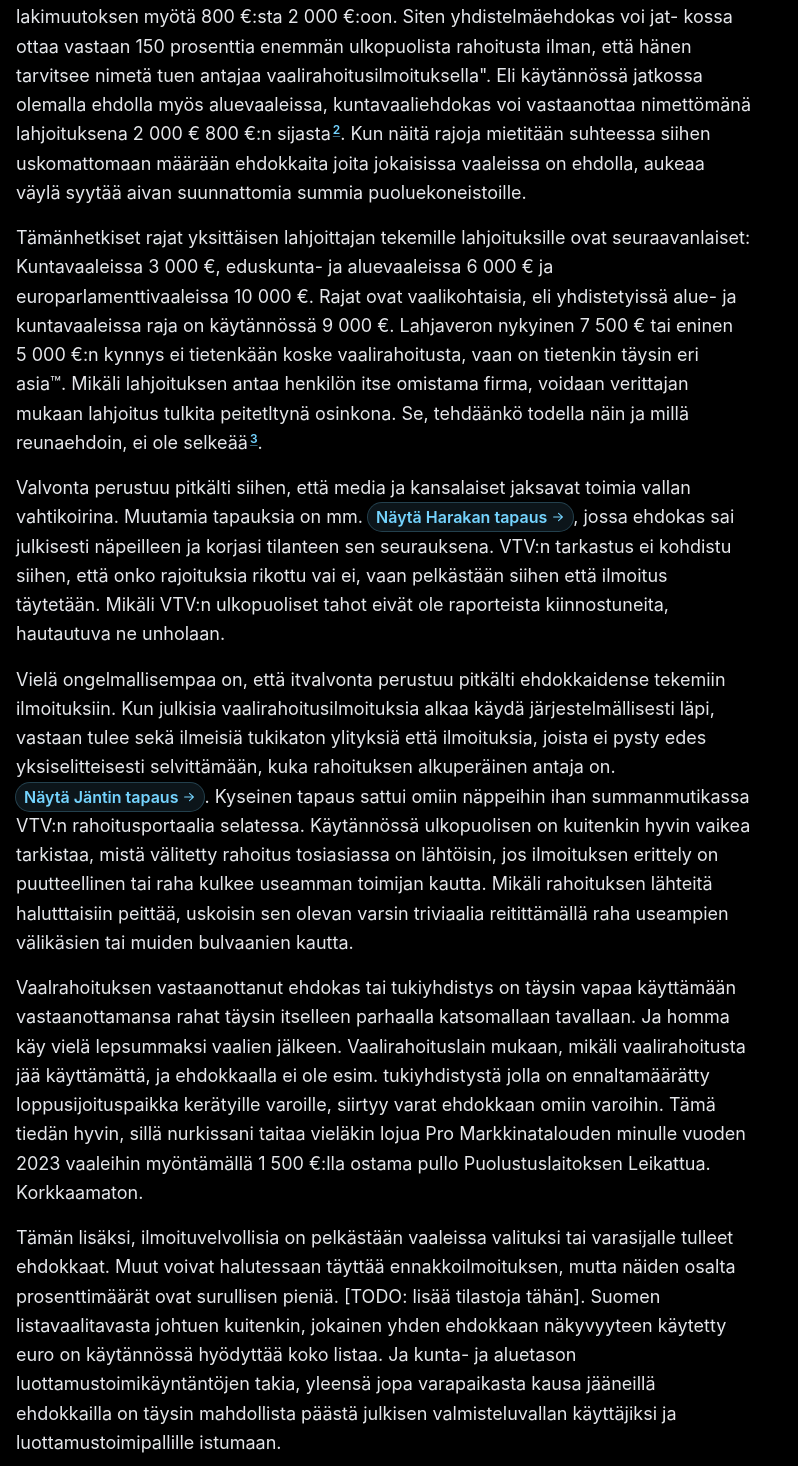
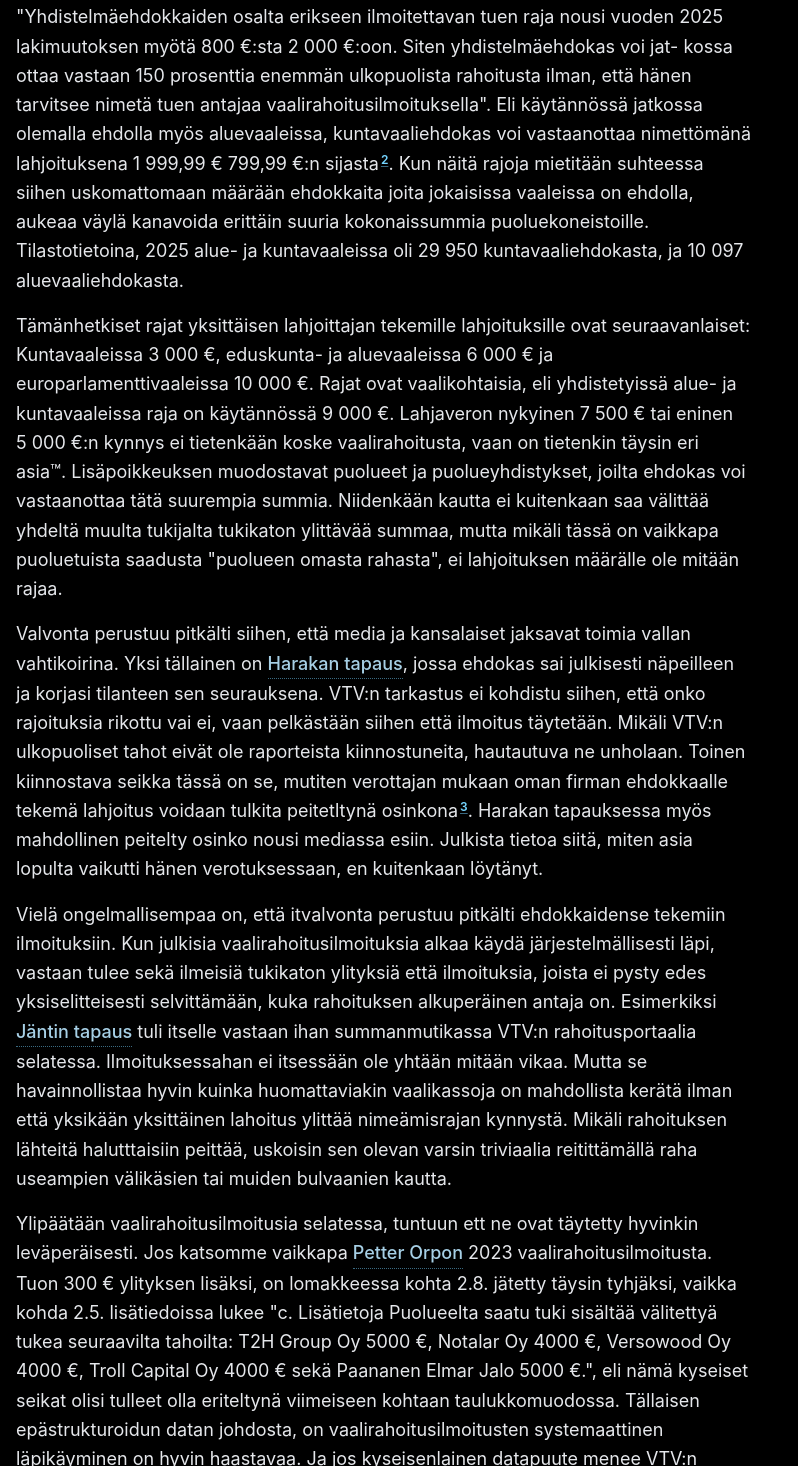
Before and after one commit to Earlo/kotisivut, a Next.js app: page /blogi/vaalirahoitus in a window 1280 px wide. Shown: the part 884-2350 px from the top of the page, without its empty margins (0-798 px from the left). Built offline with nearby package versions, Linux system fonts and the light colour scheme.

Commit message:
vaalirahoitus

```diff
--- a/app/blogi/vaalirahoitus/page.tsx
+++ b/app/blogi/vaalirahoitus/page.tsx
@@ -24,6 +24,19 @@ const references = [
     title: 'Verohallinto: Vaaliavustusten ja vaalimenojen käsittely verotuksessa',
   },
 ] satisfies readonly ReferenceSource[];
+
+const ehdokkaatIlmanIlmoitusta = [
+  { puolue: 'Liberaalipuolue – Vapaus valita', maara: '72', osuus: '22,6 %' },
+  { puolue: 'Vihreä liitto', maara: '1 114', osuus: '23,6 %' },
+  { puolue: 'Vasemmistoliitto', maara: '2 276', osuus: '41,8 %' },
+  { puolue: 'Suomen Sosialidemokraattinen Puolue', maara: '4 613', osuus: '53,2 %' },
+  { puolue: 'Suomen Keskusta', maara: '4 884', osuus: '53,2 %' },
+  { puolue: 'Kansallinen Kokoomus', maara: '5 561', osuus: '60,6 %' },
+  { puolue: 'Suomen ruotsalainen kansanpuolue', maara: '1 215', osuus: '61,2 %' },
+  { puolue: 'Suomen Kristillisdemokraatit (KD)', maara: '2 434', osuus: '67,5 %' },
+  { puolue: 'Perussuomalaiset', maara: '4 721', osuus: '68,8 %' },
+  { puolue: 'Liike Nyt', maara: '707', osuus: '82,1 %' },
+] as const;
 
 export const metadata: Metadata = {
   title: 'Vaalirahoituslaki ja -valvonta on yksi vitsi',
@@ -119,17 +132,20 @@ const PartiesPage = () => {
               <Money amount={1100} suffix=":oon" /> ja alue- ja eudskunta- alue- tai presidentinvaaleissa{' '}
               <Money amount={1500} suffix=":sta" /> <Money amount={2000} suffix=":oon" />. Varsinkin Alue- ja
               kuntavaalien eroavat rajat tulevat varmasti olemaan ongelma, mikäli vaaleja jatkossakin toteutetaan
-              päällekkäisinä vaaleina. Vielä 2025 vaaliessa oli Aluevaalien ilmoitusraja sama kuin kuntavaalien{' '}
-              <Money amount={800} />. Nostoa argumentoitiin indeksikorotuksena
+              päällekkäisinä vaaleina. Vielä 2025 vaaliessa oli aluevaalien ilmoitusraja sama kuin kuntavaalien{' '}
+              <Money amount={800} /> mikäli ehdokas oli ehdolla molemmissa (<Money amount={1500} /> jos vain
+              aluevaaleissa). Nostoa argumentoitiin indeksikorotuksena
               <Reference number={1} />. VTV:n aluevaalirahoitusraportin mukaan "Yhdistelmäehdokkaiden osalta erikseen
               ilmoitettavan tuen raja nousi vuoden 2025 lakimuutoksen myötä <Money amount={800} suffix=":sta" />{' '}
               <Money amount={2000} suffix=":oon" />. Siten yhdistelmäehdokas voi jat- kossa ottaa vastaan 150 prosenttia
               enemmän ulkopuolista rahoitusta ilman, että hänen tarvitsee nimetä tuen antajaa
               vaalirahoitusilmoituksella". Eli käytännössä jatkossa olemalla ehdolla myös aluevaaleissa,
-              kuntavaaliehdokas voi vastaanottaa nimettömänä lahjoituksena <Money amount={2000} />{' '}
-              <Money amount={800} suffix=":n" /> sijasta
+              kuntavaaliehdokas voi vastaanottaa nimettömänä lahjoituksena <Money amount={1999.99} />{' '}
+              <Money amount={799.99} suffix=":n" /> sijasta
               <Reference number={2} />. Kun näitä rajoja mietitään suhteessa siihen uskomattomaan määrään ehdokkaita
-              joita jokaisissa vaaleissa on ehdolla, aukeaa väylä syytää aivan suunnattomia summia puoluekoneistoille.
+              joita jokaisissa vaaleissa on ehdolla, aukeaa väylä kanavoida erittäin suuria kokonaissummia
+              puoluekoneistoille. Tilastotietoina, 2025 alue- ja kuntavaaleissa oli 29 950 kuntavaaliehdokasta, ja 10
+              097 aluevaaliehdokasta.
             </Text>
             <Text>
               Tämänhetkiset rajat yksittäisen lahjoittajan tekemille lahjoituksille ovat seuraavanlaiset: Kuntavaaleissa{' '}
@@ -137,46 +153,94 @@ const PartiesPage = () => {
               <Money amount={10000} />. Rajat ovat vaalikohtaisia, eli yhdistetyissä alue- ja kuntavaaleissa raja on
               käytännössä <Money amount={9000} />. Lahjaveron nykyinen <Money amount={7500} /> tai eninen{' '}
               <Money amount={5000} suffix=":n" /> kynnys ei tietenkään koske vaalirahoitusta, vaan on tietenkin täysin
-              eri asia™. Mikäli lahjoituksen antaa henkilön itse omistama firma, voidaan verittajan mukaan lahjoitus
-              tulkita peitetltynä osinkona. Se, tehdäänkö todella näin ja millä reunaehdoin, ei ole selkeää
-              <Reference number={3} />.
+              eri asia™. Lisäpoikkeuksen muodostavat puolueet ja puolueyhdistykset, joilta ehdokas voi vastaanottaa tätä
+              suurempia summia. Niidenkään kautta ei kuitenkaan saa välittää yhdeltä muulta tukijalta tukikaton
+              ylittävää summaa, mutta mikäli tässä on vaikkapa puoluetuista saadusta "puolueen omasta rahasta", ei
+              lahjoituksen määrälle ole mitään rajaa.
             </Text>
             <Text>
-              Valvonta perustuu pitkälti siihen, että media ja kansalaiset jaksavat toimia vallan vahtikoirina. Muutamia
-              tapauksia on mm. <Tapauspainike nimi="Timo Harakka">Näytä Harakan tapaus</Tapauspainike>, jossa ehdokas
-              sai julkisesti näpeilleen ja korjasi tilanteen sen seurauksena. VTV:n tarkastus ei kohdistu siihen, että
-              onko rajoituksia rikottu vai ei, vaan pelkästään siihen että ilmoitus täytetään. Mikäli VTV:n ulkopuoliset
-              tahot eivät ole raporteista kiinnostuneita, hautautuva ne unholaan.
+              Valvonta perustuu pitkälti siihen, että media ja kansalaiset jaksavat toimia vallan vahtikoirina. Yksi
+              tällainen on <Tapauspainike nimi="Timo Harakka">Harakan tapaus</Tapauspainike>, jossa ehdokas sai
+              julkisesti näpeilleen ja korjasi tilanteen sen seurauksena. VTV:n tarkastus ei kohdistu siihen, että onko
+              rajoituksia rikottu vai ei, vaan pelkästään siihen että ilmoitus täytetään. Mikäli VTV:n ulkopuoliset
+              tahot eivät ole raporteista kiinnostuneita, hautautuva ne unholaan. Toinen kiinnostava seikka tässä on se,
+              mutiten verottajan mukaan oman firman ehdokkaalle tekemä lahjoitus voidaan tulkita peitetltynä osinkona
+              <Reference number={3} />. Harakan tapauksessa myös mahdollinen peitelty osinko nousi mediassa esiin.
+              Julkista tietoa siitä, miten asia lopulta vaikutti hänen verotuksessaan, en kuitenkaan löytänyt.
             </Text>
             <Text>
               Vielä ongelmallisempaa on, että itvalvonta perustuu pitkälti ehdokkaidense tekemiin ilmoituksiin. Kun
               julkisia vaalirahoitusilmoituksia alkaa käydä järjestelmällisesti läpi, vastaan tulee sekä ilmeisiä
               tukikaton ylityksiä että ilmoituksia, joista ei pysty edes yksiselitteisesti selvittämään, kuka
-              rahoituksen alkuperäinen antaja on.{' '}
-              <Tapauspainike nimi="Aleksi Jäntti">Näytä Jäntin tapaus</Tapauspainike>. Kyseinen tapaus sattui omiin
-              näppeihin ihan summanmutikassa VTV:n rahoitusportaalia selatessa. Käytännössä ulkopuolisen on kuitenkin
-              hyvin vaikea tarkistaa, mistä välitetty rahoitus tosiasiassa on lähtöisin, jos ilmoituksen erittely on
-              puutteellinen tai raha kulkee useamman toimijan kautta. Mikäli rahoituksen lähteitä halutttaisiin peittää,
-              uskoisin sen olevan varsin triviaalia reitittämällä raha useampien välikäsien tai muiden bulvaanien
-              kautta.
+              rahoituksen alkuperäinen antaja on. Esimerkiksi{' '}
+              <Tapauspainike nimi="Aleksi Jäntti">Jäntin tapaus</Tapauspainike> tuli itselle vastaan ihan
+              summanmutikassa VTV:n rahoitusportaalia selatessa. Ilmoituksessahan ei itsessään ole yhtään mitään vikaa.
+              Mutta se havainnollistaa hyvin kuinka huomattaviakin vaalikassoja on mahdollista kerätä ilman että
+              yksikään yksittäinen lahoitus ylittää nimeämisrajan kynnystä. Mikäli rahoituksen lähteitä halutttaisiin
+              peittää, uskoisin sen olevan varsin triviaalia reitittämällä raha useampien välikäsien tai muiden
+              bulvaanien kautta.
             </Text>
-
             <Text>
-              Vaalrahoituksen vastaanottanut ehdokas tai tukiyhdistys on täysin vapaa käyttämään vastaanottamansa rahat
-              täysin itselleen parhaalla katsomallaan tavallaan. Ja homma käy vielä lepsummaksi vaalien jälkeen.
-              Vaalirahoituslain mukaan, mikäli vaalirahoitusta jää käyttämättä, ja ehdokkaalla ei ole esim.
-              tukiyhdistystä jolla on ennaltamäärätty loppusijoituspaikka kerätyille varoille, siirtyy varat ehdokkaan
-              omiin varoihin. Tämä tiedän hyvin, sillä nurkissani taitaa vieläkin lojua Pro Markkinatalouden minulle
-              vuoden 2023 vaaleihin myöntämällä <Money amount={1500} suffix=":lla" /> ostama pullo Puolustuslaitoksen
-              Leikattua. Korkkaamaton.
+              Ylipäätään vaalirahoitusilmoitusia selatessa, tuntuun ett ne ovat täytetty hyvinkin leväperäisesti. Jos
+              katsomme vaikkapa <Tapauspainike nimi="Petteri Orpo">Petter Orpon</Tapauspainike> 2023
+              vaalirahoitusilmoitusta. Tuon <Money amount={300} /> ylityksen lisäksi, on lomakkeessa kohta 2.8. jätetty
+              täysin tyhjäksi, vaikka kohda 2.5. lisätiedoissa lukee "c. Lisätietoja Puolueelta saatu tuki sisältää
+              välitettyä tukea seuraavilta tahoilta: T2H Group Oy 5000 €, Notalar Oy 4000 €, Versowood Oy 4000 €, Troll
+              Capital Oy 4000 € sekä Paananen Elmar Jalo 5000 €.", eli nämä kyseiset seikat olisi tulleet olla
+              eriteltynä viimeiseen kohtaan taulukkomuodossa. Tällaisen epästrukturoidun datan johdosta, on
+              vaalirahoitusilmoitusten systemaattinen läpikäyminen on hyvin haastavaa. Ja jos kyseisenlainen datapuute
+              menee VTV:n lävitse juuri vaalit voittaneen puolueen puheenjohtajan ilmoituksen osalta, niin voitte vain
+              kuvitella minkälaista sekoilua muista ilmoituksista löytyy.
+            </Text>
+            <Text>
+              Vaalrahoituksen vastaanottanut ehdokas tai tukiyhdistys on vapaa käyttämään vastaanottamansa rahat
+              parhaalla katsomallaan tavallaan. Ja homma käy vielä lepsummaksi vaalien jälkeen. Vaalirahoituslain
+              mukaan, mikäli vaalirahoitusta jää käyttämättä, ja ehdokkaalla ei ole esim. tukiyhdistystä jolla on
+              ennaltamäärätty loppusijoituspaikka kerätyille varoille, siirtyy varat ehdokkaan omiin varoihin. Tämä
+              tiedän hyvin, sillä nurkissani taitaa vieläkin lojua Pro Markkinatalouden minulle vuoden 2023 vaaleihin
+              myöntämällä <Money amount={1500} suffix=":lla" /> ostama pullo Puolustuslaitoksen Leikattua. Korkkaamaton.
             </Text>
             <Text>
               Tämän lisäksi, ilmoituvelvollisia on pelkästään vaaleissa valituksi tai varasijalle tulleet ehdokkaat.
-              Muut voivat halutessaan täyttää ennakkoilmoituksen, mutta näiden osalta prosenttimäärät ovat surullisen
-              pieniä. [TODO: lisää tilastoja tähän]. Suomen listavaalitavasta johtuen kuitenkin, jokainen yhden
-              ehdokkaan näkyvyyteen käytetty euro on käytännössä hyödyttää koko listaa. Ja kunta- ja aluetason
-              luottamustoimikäyntäntöjen takia, yleensä jopa varapaikasta kausa jääneillä ehdokkailla on täysin
-              mahdollista päästä julkisen valmisteluvallan käyttäjiksi ja luottamustoimipallille istumaan.
+              Muut voivat halutessaan täyttää ennakkoilmoituksen, mutta suuri osa ehdokkaista jää kokonaan ilman
+              ilmoitusta:
+            </Text>
+            <div className="mb-6 overflow-hidden rounded-xl border border-white/10 bg-zinc-900/60">
+              <div className="overflow-x-auto">
+                <table className="w-full min-w-lg border-collapse text-left text-sm text-zinc-300">
+                  <caption className="px-4 pt-4 pb-3 text-left text-base font-semibold text-zinc-100">
+                    Vaalirahoitusilmoituksetta olevat ehdokkaat puolueittain
+                  </caption>
+                  <thead className="border-y border-white/10 bg-white/4 text-[0.65rem] tracking-wider text-zinc-500 uppercase">
+                    <tr>
+                      <th scope="col" className="px-4 py-2.5 font-semibold">
+                        Puolue
+                      </th>
+                      <th scope="col" className="px-4 py-2.5 text-right font-semibold">
+                        Ehdokkaita Ilman ilmoitusta (Tarkasteluväli vaalit 2019 - 2026)
+                      </th>
+                    </tr>
+                  </thead>
+                  <tbody className="divide-y divide-white/[0.07]">
+                    {ehdokkaatIlmanIlmoitusta.map((rivi) => (
+                      <tr key={rivi.puolue}>
+                        <th scope="row" className="px-4 py-3 font-medium text-zinc-200">
+                          {rivi.puolue}
+                        </th>
+                        <td className="px-4 py-3 text-right font-semibold whitespace-nowrap text-white">
+                          {rivi.osuus} <p className="font-light text-gray-500">({rivi.maara}kpl)</p>
+                        </td>
+                      </tr>
+                    ))}
+                  </tbody>
+                </table>
+              </div>
+            </div>
+            <Text>
+              Suomen listavaalitavasta johtuen kuitenkin, jokainen yhden ehdokkaan näkyvyyteen käytetty euro on
+              käytännössä hyödyttää koko listaa. Ja kunta- ja aluetason luottamustoimikäyntäntöjen takia, yleensä jopa
+              varapaikasta kausa jääneillä ehdokkailla on täysin mahdollista päästä julkisen valmisteluvallan
+              käyttäjiksi ja luottamustoimipallille istumaan.
             </Text>
             <Text>
               Lopultahan ongelma tässäkin on äänestäjäkunnan ja siten median kiinnostuksen puute vaalirahoitusta
--- a/components/vaalirahoitus/Tapauspainike.tsx
+++ b/components/vaalirahoitus/Tapauspainike.tsx
@@ -1,6 +1,4 @@
 'use client';
-
-import { ArrowRightIcon } from '@heroicons/react/20/solid';
 
 export const SELECT_VAALIRAHOITUS_CASE_EVENT = 'vaalirahoitus:select-case';
 
@@ -32,11 +30,10 @@ const Tapauspainike = ({ nimi, children }: TapauspainikeProps) => {
     <button
       type="button"
       onClick={selectCase}
-      className="inline-flex items-center gap-1 rounded-full bg-sky-300/10 px-2 py-0.5 align-baseline text-base font-semibold text-sky-300 ring-1 ring-sky-300/30 transition hover:bg-sky-300/20 hover:text-sky-200 focus-visible:outline-2 focus-visible:outline-offset-2 focus-visible:outline-sky-300"
+      className="inline border-b border-dotted border-sky-300/50 p-0 align-baseline font-medium text-sky-200/90 transition-colors hover:border-sky-200 hover:text-sky-100 focus-visible:rounded-sm focus-visible:outline-2 focus-visible:outline-offset-2 focus-visible:outline-sky-300"
       aria-label={`Näytä tapauskortti: ${nimi}`}
     >
       {children}
-      <ArrowRightIcon className="h-3.5 w-3.5" aria-hidden="true" />
     </button>
   );
 };
```
Also changed, not shown: components/vaalirahoitus/Tapausnavigaattori.tsx (+124 -12 lines).
